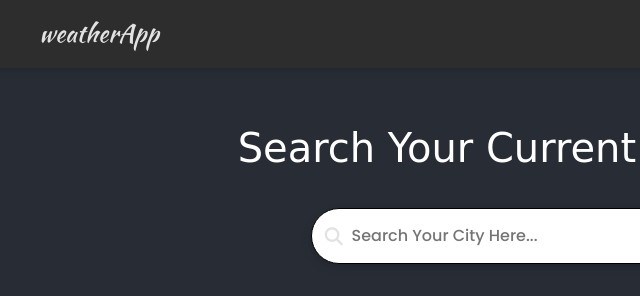
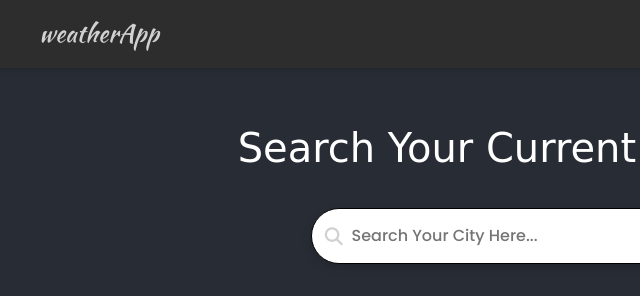
Before and after one commit to sahiAlam/weatherApp, a plain HTML site: page index.html in a window 1280 px wide. Shown: the top 296 px of the page, 46-686 px from the left. Drawn offline with nearby package versions, Linux system fonts and the light colour scheme; no server answers; a web font is replaced by a local one.

Commit message:
color changed

```diff
--- a/CSS/style.css
+++ b/CSS/style.css
@@ -13,7 +13,7 @@ p {font-size: 1.5rem;}
     --background-color: #282c34;
     --medium-black: rgb(45, 45, 45);
     --nav-bg: #fd7e14;
-    --text-light: rgb(226, 226, 226);
+    --text-light: rgb(209, 209, 209);
     --color-white: #fff;
     --box-shadow: 0 2px 4px rgb(0 0 0 / 8%), 0 4px 12px rgb(0 0 0 / 8%);
 }
```
